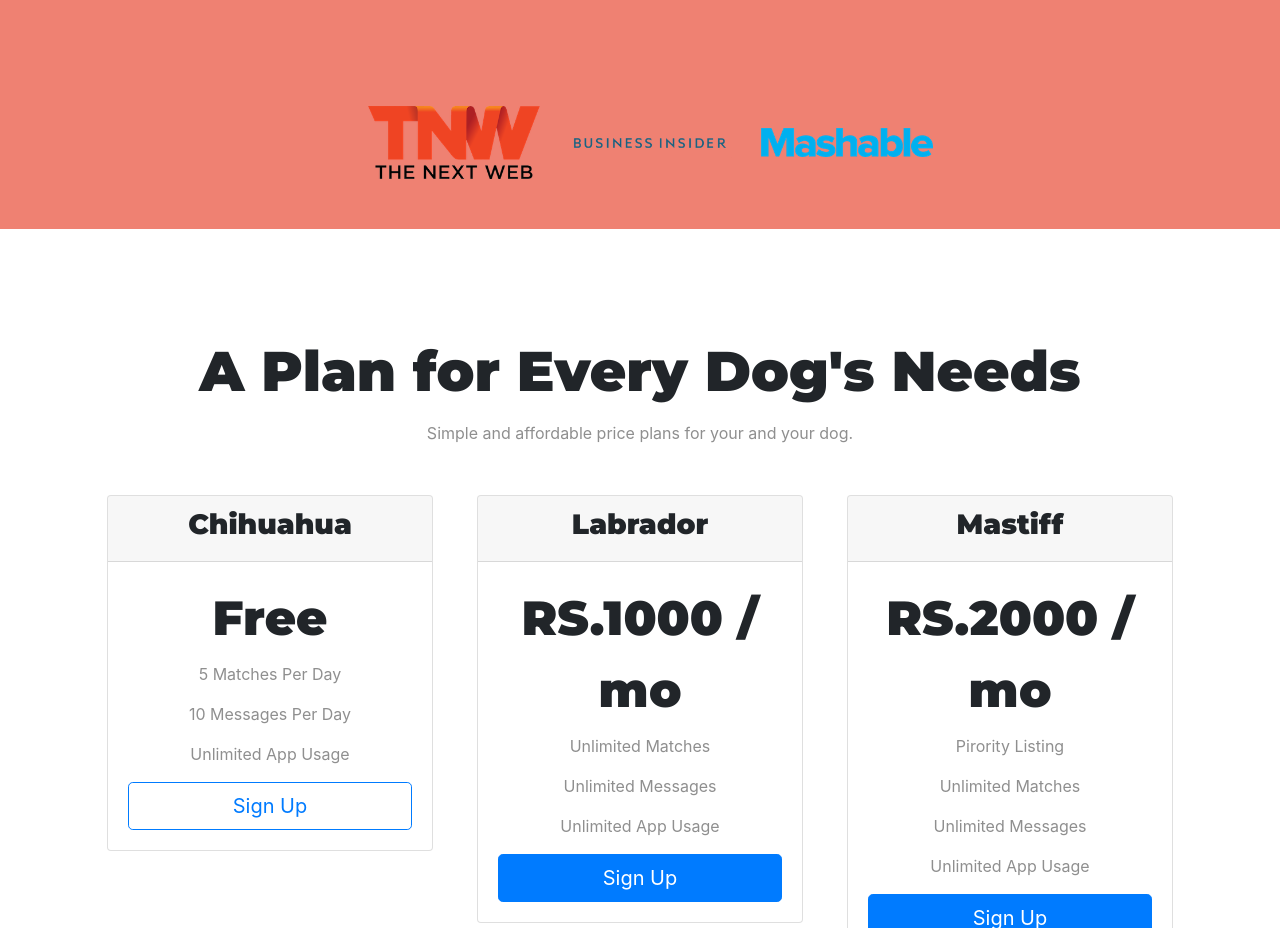
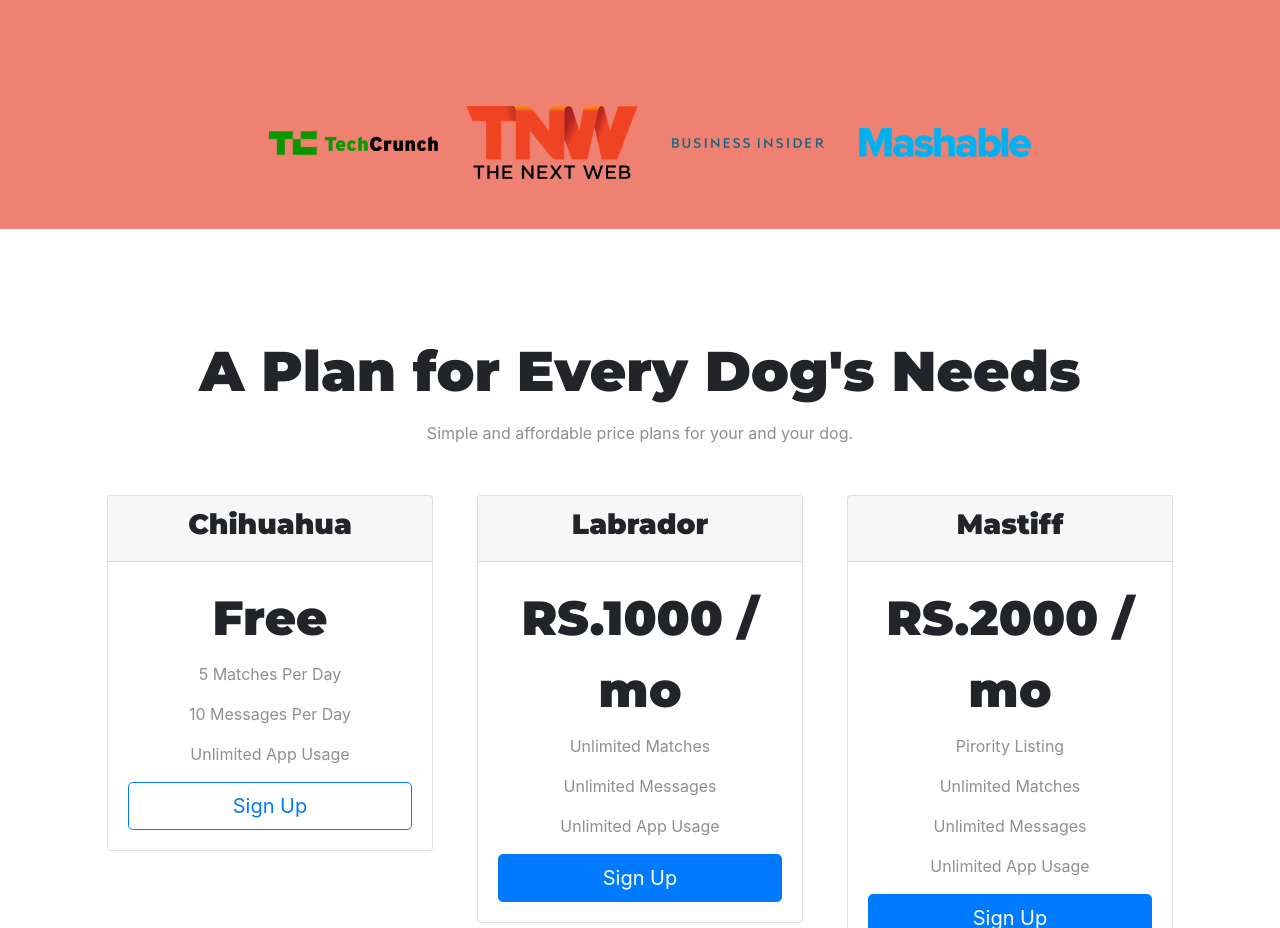
Before and after one commit to SamikshaB5/dog, a plain HTML site: page index.html in a window 1280 px wide. Shown: the part 1505-2433 px from the top of the page. Drawn offline with nearby package versions, Linux system fonts and the light colour scheme.

Commit message:
Update index.html

```diff
--- a/index.html
+++ b/index.html
@@ -129,7 +129,7 @@
 
   <!-- Press -->
   <section id="press" class="coloured-section">
-<!--     <img class="press-img" src="images/techcrunch.png" alt="tc-logo"> -->
+    <img class="press-img" src="images/techcrunch.png" alt="">
     <img class="press-img" src="images/tnw.png" alt="tnw-logo">
     <img class="press-img" src="images/bizinsider.png" alt="biz-insider-logo">
     <img class="press-img" src="images/mashable.png" alt="mashable-logo">
```
